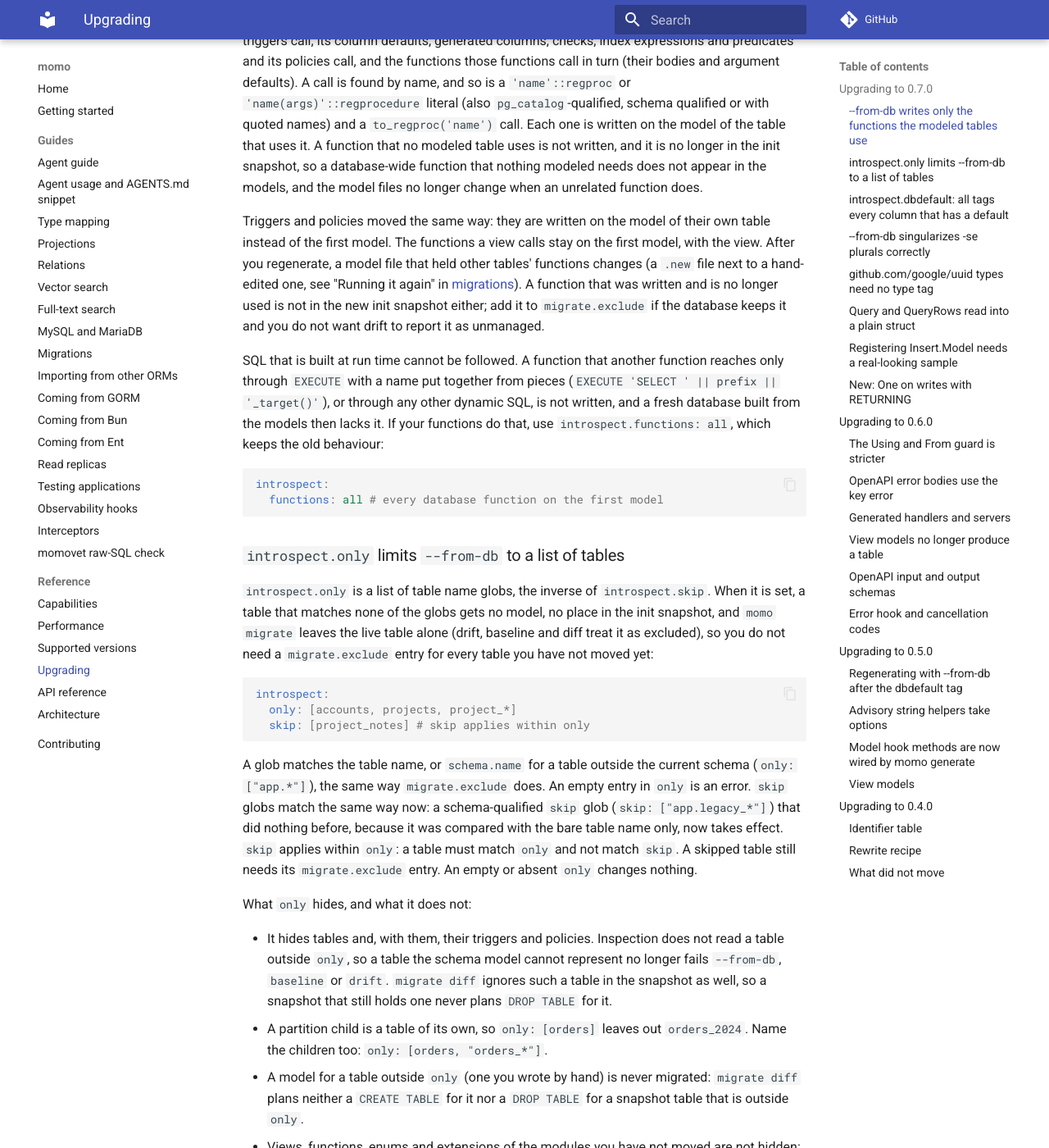
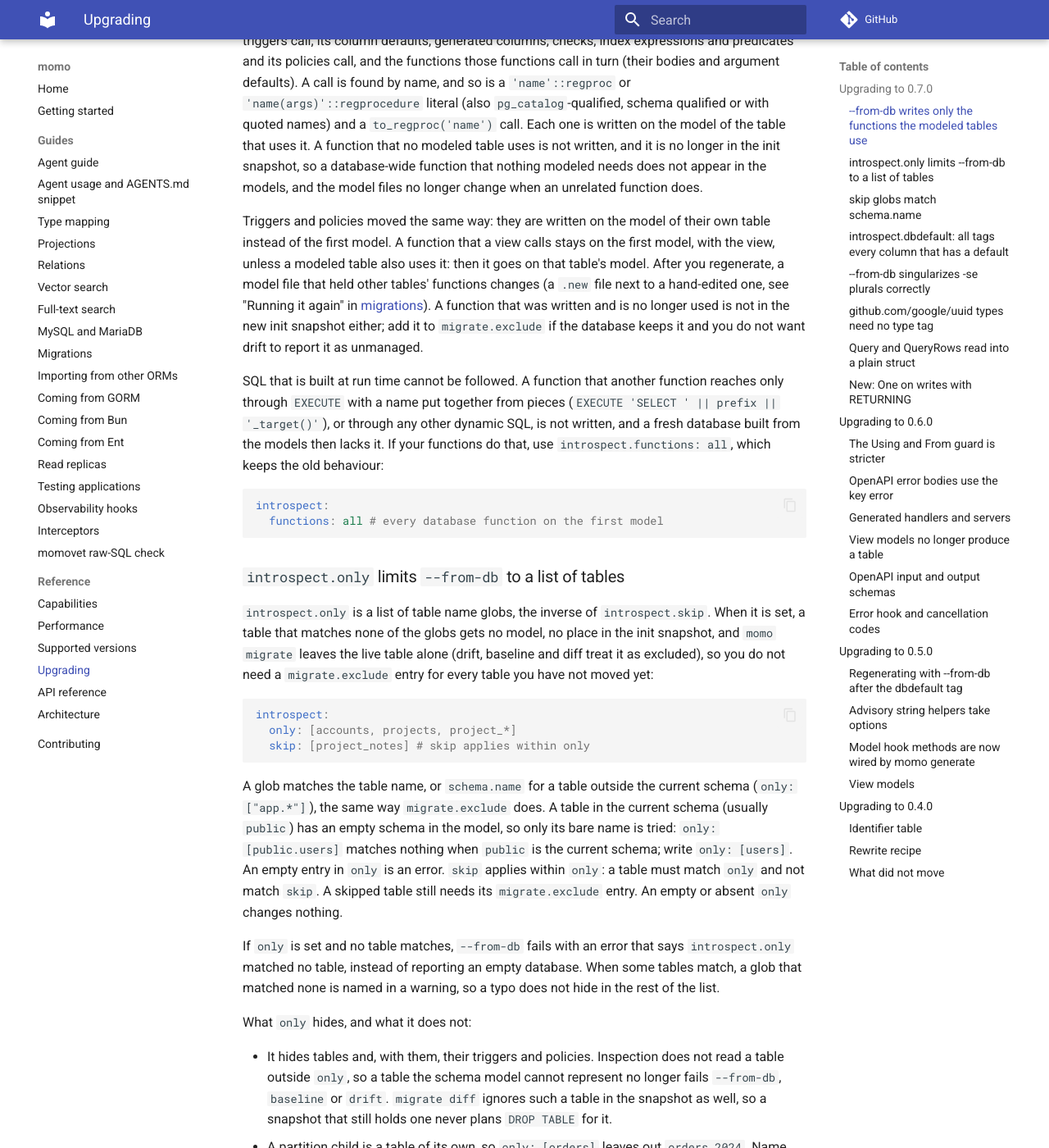
Before and after one commit to azrtydxb/momo, an MkDocs documentation site: the page built from docs/upgrading.md, in a window 1280 px wide and 1400 px high, scrolled down 408 px. Shown: the whole window at 82% size. Built offline with MkDocs 1.6.1 and Material for MkDocs 9.7.7, drawn with Linux system fonts in a browser that asks for light colours; comment, search, counter and statistics services are not loaded; the version menu is left out; some of the changed text lies outside the part shown.

Commit message:
docs(upgrading): 0.7.0 skip bullet, function placement, heading and quizzes fixes (#78)

````diff
--- a/docs/upgrading.md
+++ b/docs/upgrading.md
@@ -23,8 +23,9 @@ database-wide function that nothing modeled needs does not appear in the
 models, and the model files no longer change when an unrelated function does.
 
 Triggers and policies moved the same way: they are written on the model of
-their own table instead of the first model. The functions a view calls stay on
-the first model, with the view. After you regenerate, a model file that held
+their own table instead of the first model. A function that a view calls stays
+on the first model, with the view, unless a modeled table also uses it: then it
+goes on that table's model. After you regenerate, a model file that held
 other tables' functions changes (a `.new` file next to a hand-edited one, see
 "Running it again" in [migrations](migrations.md)). A function that was written
 and is no longer used is not in the new init snapshot either; add it to
@@ -58,12 +59,18 @@ introspect:
 ```
 
 A glob matches the table name, or `schema.name` for a table outside the
-current schema (`only: ["app.*"]`), the same way `migrate.exclude` does. An
-empty entry in `only` is an error. `skip` globs match the same way now: a
-schema-qualified `skip` glob (`skip: ["app.legacy_*"]`) that did nothing before,
-because it was compared with the bare table name only, now takes effect. `skip` applies within `only`: a table must
-match `only` and not match `skip`. A skipped table still needs its
-`migrate.exclude` entry. An empty or absent `only` changes nothing.
+current schema (`only: ["app.*"]`), the same way `migrate.exclude` does. A table
+in the current schema (usually `public`) has an empty schema in the model, so
+only its bare name is tried: `only: [public.users]` matches nothing when
+`public` is the current schema; write `only: [users]`. An empty entry in `only`
+is an error. `skip` applies within `only`: a table must match `only` and not
+match `skip`. A skipped table still needs its `migrate.exclude` entry. An empty
+or absent `only` changes nothing.
+
+If `only` is set and no table matches, `--from-db` fails with an error that
+says `introspect.only` matched no table, instead of reporting an empty
+database. When some tables match, a glob that matched none is named in a
+warning, so a typo does not hide in the rest of the list.
 
 What `only` hides, and what it does not:
 
@@ -96,6 +103,15 @@ still fail inspection. `migrate.MatchObject` is the glob rule shared by
 `Exclude`, `OnlyTables` and the inspector. An empty or malformed entry is an
 error that names `migrate.Config.OnlyTables`.
 
+### `skip` globs match `schema.name`
+
+`introspect.skip` globs now match the same way `introspect.only` and
+`migrate.exclude` do: the bare table name, or `schema.name` for a table outside
+the current schema. A schema-qualified `skip` glob (`skip: ["app.legacy_*"]`)
+that did nothing before, because it was compared with the bare table name only,
+now takes effect and drops those tables from the models and the init snapshot.
+Check your `skip` list for such a glob before you regenerate.
+
 ### `introspect.dbdefault: all` tags every column that has a default
 
 By default `--from-db` writes `dbdefault` only on NOT NULL columns whose
@@ -119,7 +135,7 @@ number field can no longer write `false` or `0` through `Model` (use
 NOT NULL column that has a database default: see "Database defaults" in the
 [AI guide](ai-guide.md).
 
-### --from-db singularizes -se plurals correctly
+### `--from-db` singularizes -se plurals correctly
 
 `momo generate --from-db` turns a table name into a model name by trying
 singular candidates and keeping the first one the naming preset pluralizes
@@ -139,7 +155,9 @@ The generated model name changes, on the next regenerate, for these tables:
   Course, Response, License, Base, House, Purpose, Cause, Clause and Use.
 - Tables `sizes`, `prizes`, `mazes`, `caches` and `niches`: Siz, Priz, Maz,
   Cach and Nich become Size, Prize, Maze, Cache and Niche.
-- Table `quizzes`: Quizze (gorm, bun) or Quizz (prisma) becomes Quiz.
+- Table `quizzes`: Quizze (gorm, bun) or Quizz (prisma) becomes Quiz under the
+  `gorm`, `bun` and `prisma` presets; `momo` gives `Quizz` and `ent` gives
+  `Quizze` (see below).
 - Table `waltzes`: Waltz becomes Waltze, because a `-zes` word is read as `-ze`,
   as in `sizes`.
 
@@ -165,7 +183,7 @@ introspect:
 for example `releases: { name: Releas }`. A regenerate renames the struct in
 the generated file, so update the code that uses it, or pin the old name first.
 
-### github.com/google/uuid types need no type tag
+### `github.com/google/uuid` types need no type tag
 
 A model or projection field of `uuid.UUID`, `*uuid.UUID` or `[]uuid.UUID` from
 `github.com/google/uuid` now maps to `uuid` or `uuid[]` on PostgreSQL (`TEXT`
@@ -188,7 +206,7 @@ The mapping is for PostgreSQL and SQLite. On MySQL these types are unsupported,
 as `types.UUID` is, and `introspect.uuid` has no effect there. A named type
 over `uuid.UUID` (`type ID uuid.UUID`) is not mapped; give it `type:uuid`.
 
-### Query and QueryRows read into a plain struct
+### `Query` and `QueryRows` read into a plain struct
 
 `momo.Query[T]` and `momo.QueryRows[T]` now accept any struct, with no
 generated metadata: fields scan by column name (`momo:"column:x"` tag, else the
@@ -206,16 +224,7 @@ has run or after a stale generation, now compiles and takes the reflection path
 instead of failing to compile, so a stale or missing generation shows up only at
 run time. Run `go generate`, and keep a test that calls `Query` for each model.
 
-### Registering Insert.Model needs a real-looking sample
-
-The SQL listed for `InsertQuery[T].Model` through `momo.RegisterQuery` depends on the
-sample model: a zero dbdefault field is left out of the column list. This is
-unchanged behavior, now documented in
-[testing.md](testing.md#listing-the-sql-a-query-registry), together with the
-ways to register a stable shape (`InsertQuery[T].Values`, `InsertQuery[T].Omit`, or a sample set as a real call
-sets it).
-
-### New: `One` on writes with RETURNING
+### New: `One` on writes with `RETURNING`
 
 `InsertQuery.One`, `UpdateQuery.One` and `DeleteQuery.One` run the statement
 and return the single returned row as `T`, so a sqlc `:one` style write no
@@ -230,7 +239,8 @@ changed every matched row; run `One` inside `db.Tx` and roll back on
 `Models` insert is `ErrValidation`, use `Rows`. `AfterLoad` runs before the
 write commits, so an `AfterLoad` error rolls the write back, unlike
 `SelectQuery.One`. MySQL has no `RETURNING` and returns `ErrUnsupported`;
-`UPDATE` and `DELETE` with `RETURNING` are not implemented for MariaDB. This is
+momo has no `RETURNING` form for MariaDB `UPDATE` and `DELETE` (MariaDB itself
+has `DELETE ... RETURNING`), so those return `ErrUnsupported`. This is
 additive; nothing to change.
 
 ## Upgrading to 0.6.0
````
